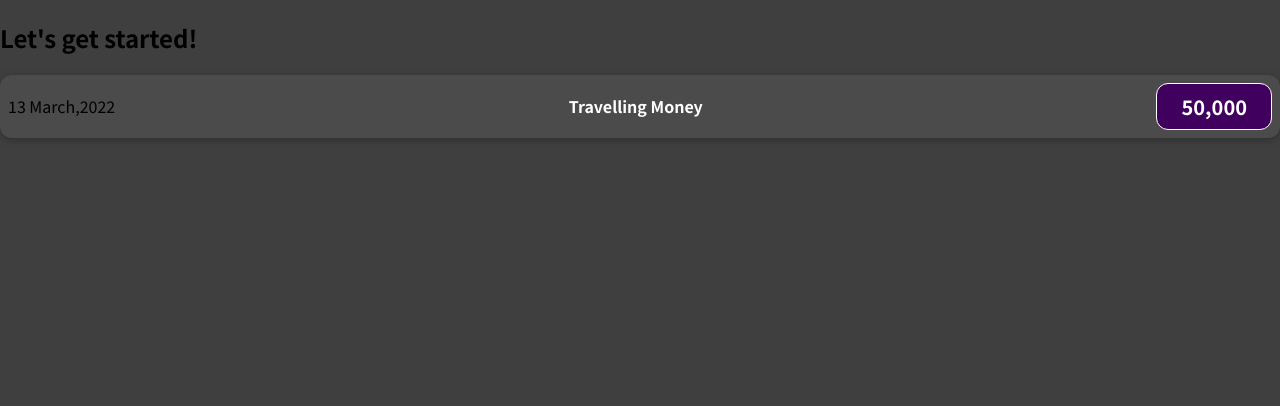
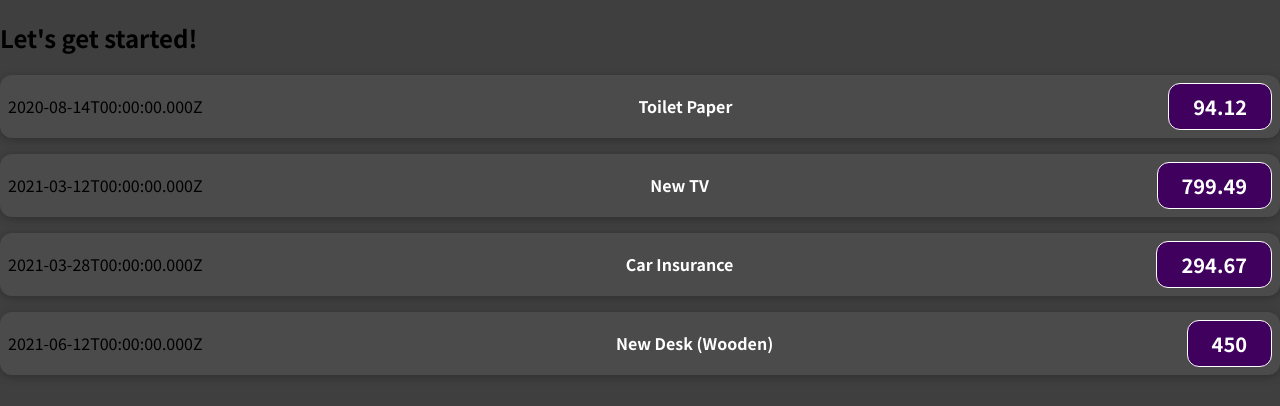
Before and after one commit to Samadeen/Expenses-Tracker-with-React, a JavaScript app: page / in a window 1280 px wide. Shown: the top 406 px of the page. Built offline with nearby package versions, Linux system fonts and the light colour scheme.

Commit message:
The props functionality

```diff
--- a/src/App.js
+++ b/src/App.js
@@ -1,10 +1,51 @@
 import ExpenseItem from './components/ExpenseItem';
 
 function App() {
+  const expenses = [
+    {
+      id: 'e1',
+      title: 'Toilet Paper',
+      amount: 94.12,
+      date: new Date(2020, 7, 14),
+    },
+    { id: 'e2', title: 'New TV', amount: 799.49, date: new Date(2021, 2, 12) },
+    {
+      id: 'e3',
+      title: 'Car Insurance',
+      amount: 294.67,
+      date: new Date(2021, 2, 28),
+    },
+    {
+      id: 'e4',
+      title: 'New Desk (Wooden)',
+      amount: 450,
+      date: new Date(2021, 5, 12),
+    },
+  ];
+
   return (
     <div>
       <h2>Let's get started!</h2>
-      <ExpenseItem></ExpenseItem>
+      <ExpenseItem
+        title={expenses[0].title}
+        amount={expenses[0].amount}
+        date={expenses[0].date}
+      ></ExpenseItem>
+      <ExpenseItem
+        title={expenses[1].title}
+        amount={expenses[1].amount}
+        date={expenses[1].date}
+      ></ExpenseItem>
+      <ExpenseItem
+        title={expenses[2].title}
+        amount={expenses[2].amount}
+        date={expenses[2].date}
+      ></ExpenseItem>
+      <ExpenseItem
+        title={expenses[3].title}
+        amount={expenses[3].amount}
+        date={expenses[3].date}
+      ></ExpenseItem>
     </div>
   );
 }
--- a/src/components/ExpenseItem.js
+++ b/src/components/ExpenseItem.js
@@ -1,13 +1,13 @@
 import './ExpenseItem.css';
 
-function ExpenseItem() {
+function ExpenseItem(props) {
   return (
     <div className='expense-item'>
-      <div>13 March,2022</div>
+      <div>{props.date.toISOString()}</div>
       <div>
-        <h2 className='expense-item__description'>Travelling Money</h2>
+        <h2 className='expense-item__description'>{props.title}</h2>
       </div>
-      <div className='expense-item__price'>50,000</div>
+      <div className='expense-item__price'>{props.amount}</div>
     </div>
   );
 }
```
